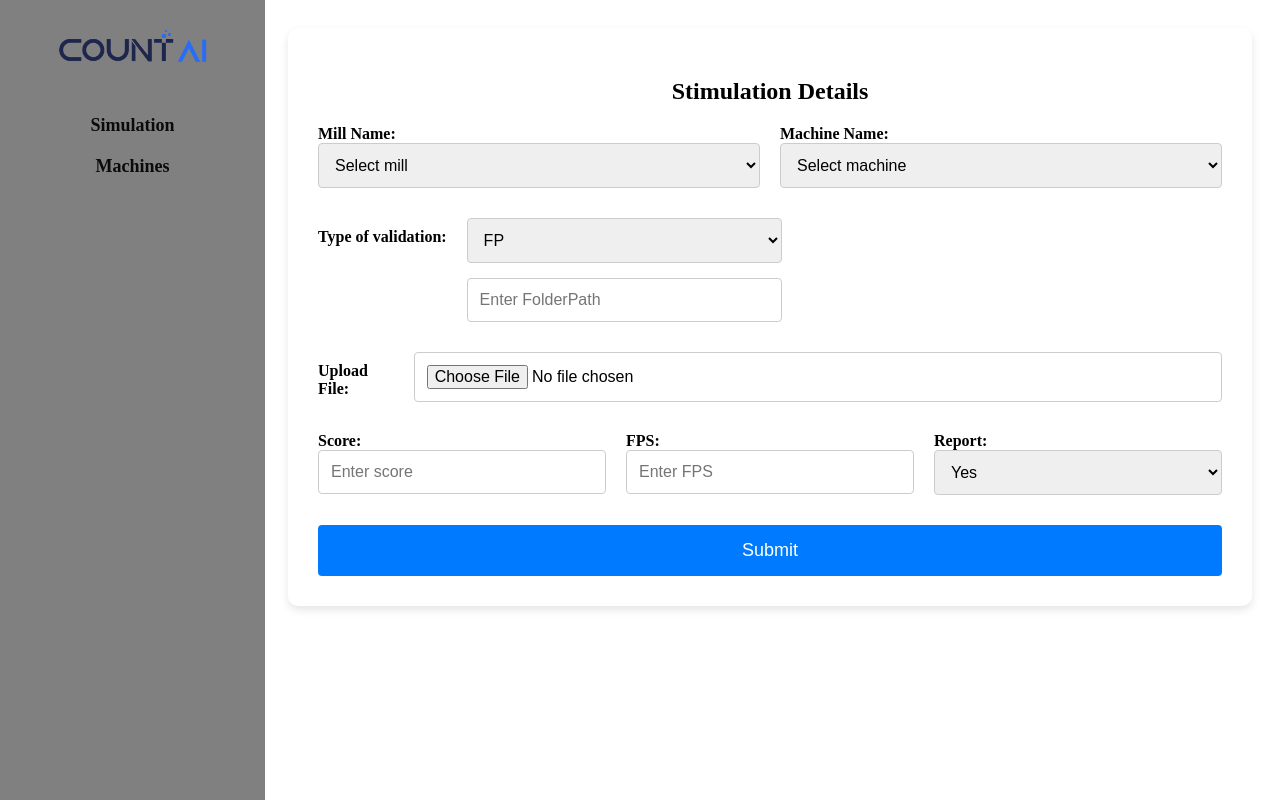
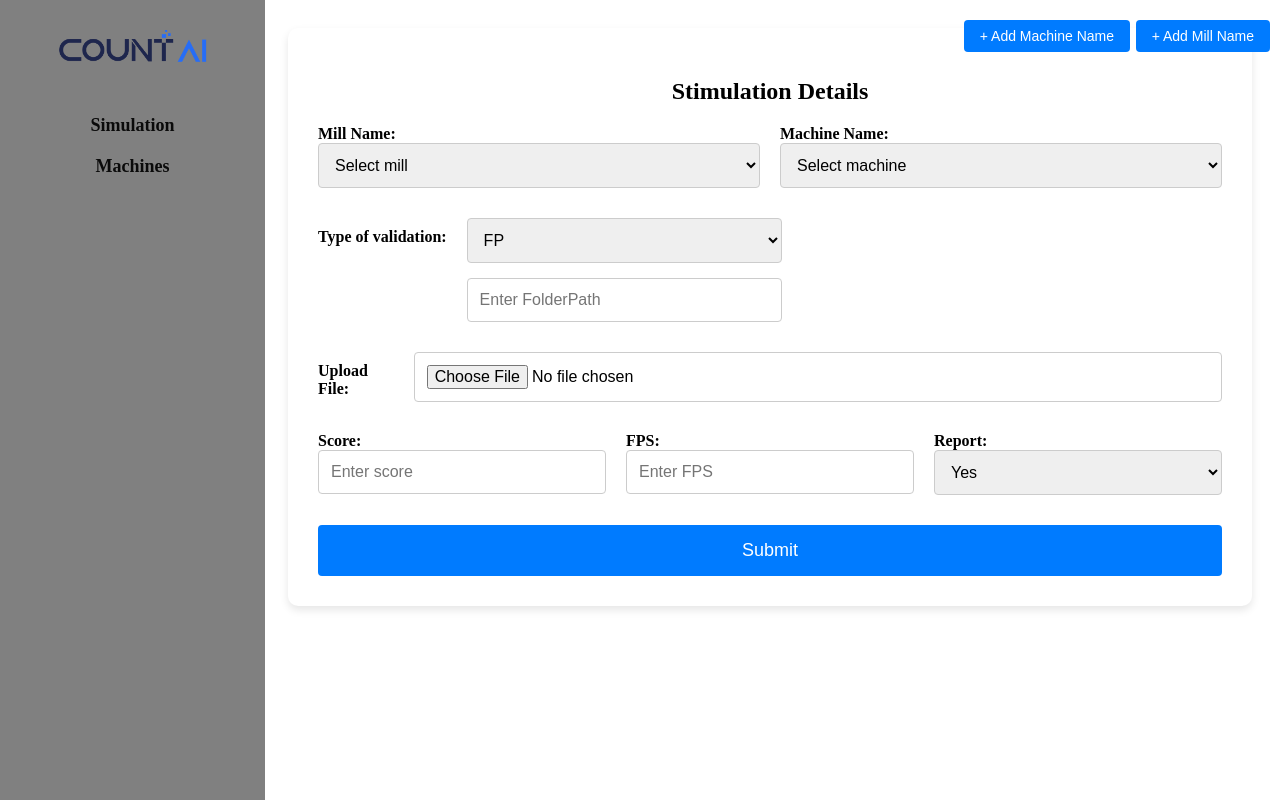
Before and after one commit to gokulcountonai/model_simulation, a Flask app: page / in a window 1280 px wide. Run offline with Flask 3, Linux system fonts and the light colour scheme; data that the repository does not hold is empty.

Commit message:
add mill and machine details and minor changes

```diff
--- a/app.py
+++ b/app.py
@@ -1,4 +1,4 @@
-from flask import Flask, render_template, request, jsonify, redirect, url_for
+from flask import Flask, render_template, request, jsonify
 from src.db import ProcessDB
 from main import ImageProcessor
 import os, time
@@ -37,7 +37,7 @@ def add_machine():
     if not mill_name or not machine_name:
         return jsonify({"status": "error", "message": "Please provide both mill name and machine name."}), 400
 
-    mill_id = db.fetch_mill_details_by_millname(str(mill_name))
+    mill_id = db.fetch_mill_details_by_millname(mill_name)
     if not mill_id:
         return jsonify({"status": "error", "message": "Mill name not found. Please ADD the mill first."}), 400
 
@@ -49,14 +49,6 @@ def add_machine():
 
     return jsonify({"status": "success", "message": "Machine added successfully."})
 
-@app.route('/machines_details', methods=['GET'])
-def machines_details():
-    return render_template('machines.html')
-
-# @app.route('/view-machines', methods=['GET'])
-# def view_machines():
-#     return jsonify(db.fetch_machine_details())
-
 @app.route('/submit-form', methods=['POST'])
 def handle_form_submission():
     mill_name = request.form.get('mill')
@@ -67,15 +59,6 @@ def handle_form_submission():
     score = request.form.get('score')
     fps = request.form.get('fps')
     report = request.form.get('report')
-
-    print("Mill Name", mill_name)
-    print("Machine Name", machine_name)
-    print("Simulation Type", simulation_type)
-    print("Folder Path", folder_path)
-    print("File Upload", file_upload)
-    print("Score", score)
-    print("FPS", fps)
-    print("Report", report)
 
     try:
         score_float = float(score)
@@ -111,14 +94,14 @@ def handle_form_submission():
             os.makedirs(upload_folder)
 
         file_upload.save(os.path.join(upload_folder, filename))
-        # print(f"File {filename} uploaded successfully.")
+
+        # Simulating validation process (write to simulation.txt)
         with open('simulation/simulation.txt', 'w') as f:
+            f.write("1")
 
-            f.write("1")
         time.sleep(5)
         while True:
             with open('simulation/simulation.txt', 'r') as f:
-                # print("Validation completed successfully.")
                 content = f.read()
                 if content == "0":
                     break
@@ -126,16 +109,18 @@ def handle_form_submission():
 
         run_validation(folder_path, fps, score)
 
-    print("Validation started successfully.")
-    return jsonify({"status": "success", "message": "Validation started successfully","report": report})
+    return jsonify({"status": "success", "message": "Validation started successfully", "report": report})
 
-
-
-# Route to render the report page
+@app.route('/add-mill', methods=['POST'])
+def add_mill():
+    data = request.json
+    mill_name = data.get('name').capitalize()
+    add_millname = db.insert_millname({"name": mill_name})
+    return jsonify(add_millname)
 
 @app.route('/report', methods=['GET'])
 def report():
     return render_template('report.html')
 
 if __name__ == '__main__':
-    app.run(host='0.0.0.0', port=5010)
+    app.run(host='0.0.0.0', port=5030)
--- a/static/css/stimulationpage.css
+++ b/static/css/stimulationpage.css
@@ -166,34 +166,146 @@ button[type="submit"]:hover {
     10%,
     59% {
         box-shadow: 0 -0.83em 0 -0.4em,
-        -0.087em -0.825em 0 -0.42em, -0.173em -0.812em 0 -0.44em,
-        -0.256em -0.789em 0 -0.46em, -0.297em -0.775em 0 -0.477em;
+        -0.087em -0.825em 0 -0.42em,
+        -0.173em -0.812em 0 -0.44em,
+        -0.256em -0.789em 0 -0.46em,
+        -0.297em -0.775em 0 -0.477em;
     }
     20% {
-        box-shadow: 0 -0.83em 0 -0.4em, -0.338em -0.758em 0 -0.42em,
-        -0.555em -0.617em 0 -0.44em, -0.671em -0.488em 0 -0.46em,
+        box-shadow: 0 -0.83em 0 -0.4em,
+        -0.338em -0.758em 0 -0.42em,
+        -0.555em -0.617em 0 -0.44em,
+        -0.671em -0.488em 0 -0.46em,
         -0.749em -0.34em 0 -0.477em;
     }
     38% {
-        box-shadow: 0 -0.83em 0 -0.4em, -0.377em -0.74em 0 -0.42em,
-        -0.645em -0.522em 0 -0.44em, -0.775em -0.297em 0 -0.46em,
+        box-shadow: 0 -0.83em 0 -0.4em,
+        -0.377em -0.74em 0 -0.42em,
+        -0.645em -0.522em 0 -0.44em,
+        -0.775em -0.297em 0 -0.46em,
         -0.82em -0.09em 0 -0.477em;
     }
     100% {
-        box-shadow: 0 -0.83em 0 -0.4em, 0 -0.83em 0 -0.42em,
-        0 -0.83em 0 -0.44em, 0 -0.83em 0 -0.46em, 0 -0.83em 0 -0.477em;
+        box-shadow: 0 -0.83em 0 -0.4em,
+        0 -0.83em 0 -0.42em, 0 -0.83em 0 -0.44em,
+        0 -0.83em 0 -0.46em, 0 -0.83em 0 -0.477em;
     }
 }
 
 @keyframes round {
-    0% { transform: rotate(0deg) }
-    100% { transform: rotate(360deg) }
+    0% {
+        transform: translate(-50%, -50%) rotate(0deg);
+    }
+    100% {
+        transform: translate(-50%, -50%) rotate(360deg);
+    }
 }
 
-.blurred {
-    filter: blur(2px); /* Adjust the blur amount as needed */
+/* Styles for Add Mill and Machine Details Buttons */
+.add-button {
+    background-color: #007bff;
+    color: white;
+    padding: 8px 16px; /* Smaller padding */
+    border: none;
+    border-radius: 4px;
+    cursor: pointer;
+    font-size: 14px; /* Smaller font size */
+    transition: background-color 0.3s ease;
+    display: inline-block; /* Inline block for side-by-side alignment */
+    margin-left: 10px; /* Space between buttons */
+    position: absolute; /* Absolute positioning */
+    top: 20px; /* Position near the top */
+    right: 20px; /* Adjusted position from the right edge */
 }
 
-.blurred .loader {
-    filter: none !important; /* Ensure the loader itself is not blurred */
+.add-button:hover {
+    background-color: #0056b3;
 }
+
+/* Styles for Add Mill and Machine Details Buttons */
+.add-button {
+    background-color: #007bff;
+    color: white;
+    padding: 8px 16px; /* Smaller padding */
+    border: none;
+    border-radius: 4px;
+    cursor: pointer;
+    font-size: 14px; /* Smaller font size */
+    transition: background-color 0.3s ease;
+    display: inline-block; /* Inline block for side-by-side alignment */
+    margin-left: 10px; /* Space between buttons */
+    position: fixed; /* Fixed positioning */
+    top: 20px; /* Position near the top */
+    right: 10px; /* Position near the right edge */
+    z-index: 1000; /* Ensure the buttons are above other content */
+}
+
+#addMachineButton {
+    right: 150px; /* Adjusted to ensure both buttons are visible */
+}
+
+.add-button:hover {
+    background-color: #0056b3;
+}
+
+/* Styles for Modal */
+.modal-container {
+    display: none;
+    position: fixed;
+    top: 0;
+    left: 0;
+    width: 100%;
+    height: 100%;
+    background-color: rgba(0, 0, 0, 0.5);
+    justify-content: center;
+    align-items: center;
+    z-index: 1000;
+}
+
+.modal-content {
+    background-color: #fff;
+    padding: 20px;
+    border-radius: 10px;
+    width: 80%;
+    max-width: 500px;
+    box-shadow: 0 4px 8px rgba(0, 0, 0, 0.1);
+    transform: translate(-50%, -50%);
+    position: fixed;
+    top: 50%;
+    left: 50%; /* Adjusted to move the modal more towards the left */
+}
+
+.modal-content form {
+    display: flex;
+    flex-direction: column;
+}
+
+.modal-content label {
+    font-weight: bold;
+    margin-bottom: 5px;
+}
+
+.modal-content input[type="text"] {
+    padding: 12px;
+    margin-bottom: 15px;
+    border: 1px solid #ccc;
+    border-radius: 4px;
+    width: 100%;
+    box-sizing: border-box;
+    font-size: 16px;
+}
+
+.modal-content button[type="submit"] {
+    background-color: #007bff;
+    color: white;
+    padding: 10px 20px; /* Smaller padding */
+    border: none;
+    border-radius: 4px;
+    cursor: pointer;
+    font-size: 16px; /* Smaller font size */
+    transition: background-color 0.3s ease;
+}
+
+.modal-content button[type="submit"]:hover {
+    background-color: #0056b3;
+}
--- a/static/js/homepage.js
+++ b/static/js/homepage.js
@@ -1,34 +1,44 @@
 $(document).ready(function() {
-    // Function to toggle blur effect on the content area
+    // Function to toggle blur class
     function toggleBlur(blur) {
         $('.elements').toggleClass('blurred', blur);
     }
 
-    // Fetch mills data on page load
+    // Function to fetch mill names and populate dropdowns
+    function fetchMillNames() {
         $.ajax({
             url: '/mills',
             method: 'GET',
             success: function(data) {
                 const millSelect = $('#mill');
+                const machineMillSelect = $('#machineMillName'); // Added for machine modal
                 millSelect.html('<option value="" disabled selected>Select mill</option>');
+                machineMillSelect.html('<option value="" disabled selected>Select mill</option>');
+
                 data.forEach(function(mill) {
                     millSelect.append(`<option value="${mill.mill_id}">${mill.mill_name}</option>`);
+                    machineMillSelect.append(`<option value="${mill.mill_name}">${mill.mill_name}</option>`);
                 });
             },
             error: function(error) {
                 console.error('Error fetching mill details:', error);
             }
         });
+    }
 
-    // Event listener for mill selection change
+    // Initial fetch of mill names
+    fetchMillNames();
+
+    // Handler for change in mill dropdown
     $('#mill').change(function() {
-        const selectedMillId = $(this).val(); // Get selected mill ID
+        const selectedMillId = $(this).val();
         $.ajax({
             url: `/machines_by_mill/${selectedMillId}`,
             method: 'GET',
             success: function(data) {
                 const machineSelect = $('#machine');
                 machineSelect.html('<option value="" disabled selected>Select machine</option>');
+
                 data.forEach(function(machineName) {
                     machineSelect.append(`<option value="${machineName}">${machineName}</option>`);
                 });
@@ -39,32 +49,27 @@ $(document).ready(function() {
         });
     });
 
-    // Form submission handling
+    // Submit event handler for stimulation form
     $('#stimulationForm').submit(function(event) {
-        event.preventDefault(); // Prevent default form submission
-
+        event.preventDefault();
         var score = $('#score').val();
         var fps = $('#fps').val();
 
-        // Validate score
         if (!(score >= 0 && score <= 1)) {
             alert('Score must be between 0 and 1.');
             return;
         }
 
-        // Validate fps
         if (!(fps >= 10 && fps <= 40)) {
             alert('FPS must be between 10 and 40.');
             return;
         }
 
-        // If validation passes, continue with form submission
         submitForm();
     });
 
-    // Function to handle form submission via AJAX
+    // Function to submit form data
     function submitForm() {
-        // Show loader and blur background
         $('#loader').show();
         toggleBlur(true);
 
@@ -77,29 +82,69 @@ $(document).ready(function() {
             contentType: false,
             processData: false,
             success: function(data) {
-                $('#loader').hide(); // Hide loader
-                toggleBlur(false); // Remove blur effect
+                $('#loader').hide();
+                toggleBlur(false);
                 if (data.status === 'success') {
-                    // Show a completion message with an alert
                     alert('The process is complete.');
-                    // After clicking "OK", check the report value for redirection
-                    if (data.report === 'yes') {
-                        window.location.href = '/';
+                    window.location.href = data.report === 'yes' ? '/report' : '/';
                 } else {
-                        window.location.href = '/';
-                    }
-                } else {
-                    // If not successful, show the error message from the response
-                    alert(data.message); // Show error message
+                    alert(data.message);
                 }
             },
             error: function(jqXHR, textStatus, errorThrown) {
-                $('#loader').hide(); // Hide loader
-                toggleBlur(false); // Remove blur effect
-                console.error('Error:', textStatus, errorThrown);
-                // Show a generic error message
+                $('#loader').hide();
+                toggleBlur(false);
                 alert('An error occurred while submitting the form.');
             }
         });
     }
+
+    // Show modal for adding mill
+    $('#addMillButton').click(function() {
+        $('#modalContainerMill').show();
     });
+
+    // Show modal for adding machine
+    $('#addMachineButton').click(function() {
+        $('#modalContainerMachine').show();
+    });
+
+    // Submit event handler for adding mill form
+    $('#addMillForm').submit(function(e) {
+        e.preventDefault();
+        var millName = $('#millName').val();
+        $.ajax({
+            url: '/add-mill',
+            type: 'POST',
+            contentType: 'application/json',
+            data: JSON.stringify({ name: millName }),
+            success: function(response) {
+                $('#modalContainerMill').hide();
+                location.reload();
+            },
+            error: function(error) {
+                console.error('Error adding mill:', error);
+            }
+        });
+    });
+
+    // Submit event handler for adding machine form
+    $('#addMachineForm').submit(function(e) {
+        e.preventDefault();
+        var machineMillName = $('#machineMillName').val(); // Corrected to #machineMillName
+        var machineName = $('#machineName').val();
+        $.ajax({
+            url: '/add-machine',
+            type: 'POST',
+            contentType: 'application/json',
+            data: JSON.stringify({ mill_name: machineMillName, machine_name: machineName }),
+            success: function(response) {
+                $('#modalContainerMachine').hide();
+                location.reload(); // Reload the page or update UI as needed
+            },
+            error: function(error) {
+                console.error('Error adding machine:', error);
+            }
+        });
+    });
+});
--- a/templates/homepage.html
+++ b/templates/homepage.html
@@ -6,6 +6,7 @@
     <title>Stimulation Software</title>
     <link rel="stylesheet" href="{{ url_for('static', filename='css/stimulationpage.css') }}">
     <script src="https://ajax.googleapis.com/ajax/libs/jquery/3.6.0/jquery.min.js"></script>
+    <script src="{{ url_for('static', filename='js/homepage.js') }}"></script>
 </head>
 <body>
     <div class="container">
@@ -71,12 +72,46 @@
                     </div>
                 </div>
                 <button type="submit">Submit</button>
-
             </form>
         </div>
         <div id="loader" class="loader" style="display: none;"></div> <!-- Ensure loader is here -->
     </div>
 
-    <script src="{{ url_for('static', filename='js/homepage.js') }}"></script>
-    </body>
+    <!-- Add Mill and Machine Details Buttons -->
+    <button class="add-button" id="addMachineButton">+ Add Machine Name</button>
+    <button class="add-button" id="addMillButton">+ Add Mill Name</button>
+
+
+    <!-- Modal for Add Mill Details -->
+    <div id="modalContainerMill" class="modal-container" style="display: none;">
+        <div class="modal-content">
+            <h3>Add Mill Name</h3>
+            <form id="addMillForm">
+                <div class="form-item">
+                    <label for="millName">Mill Name:</label>
+                    <input type="text" id="millName" name="millName" required>
+                </div>
+                <button type="submit">Submit</button>
+            </form>
+        </div>
+    </div>
+
+    <!-- Modal for Add Machine Details -->
+    <div id="modalContainerMachine" class="modal-container" style="display: none;">
+        <div class="modal-content">
+            <h3>Add Machine Name</h3>
+            <form id="addMachineForm">
+                <label for="machineMillName">Mill Name:</label>
+                <select id="machineMillName" name="machineMillName">
+                    <option value="" disabled selected>Select mill</option>
+                </select>
+                <div class="form-item">
+                    <label for="machineName">Machine Name:</label>
+                    <input type="text" id="machineName" name="machineName" required>
+                </div>
+                <button type="submit">Submit</button>
+            </form>
+        </div>
+    </div>
+</body>
 </html>
```
Also changed, not shown: src/db.py (+10 -0 lines). Lines whose indentation alone changed are shown as unchanged.
